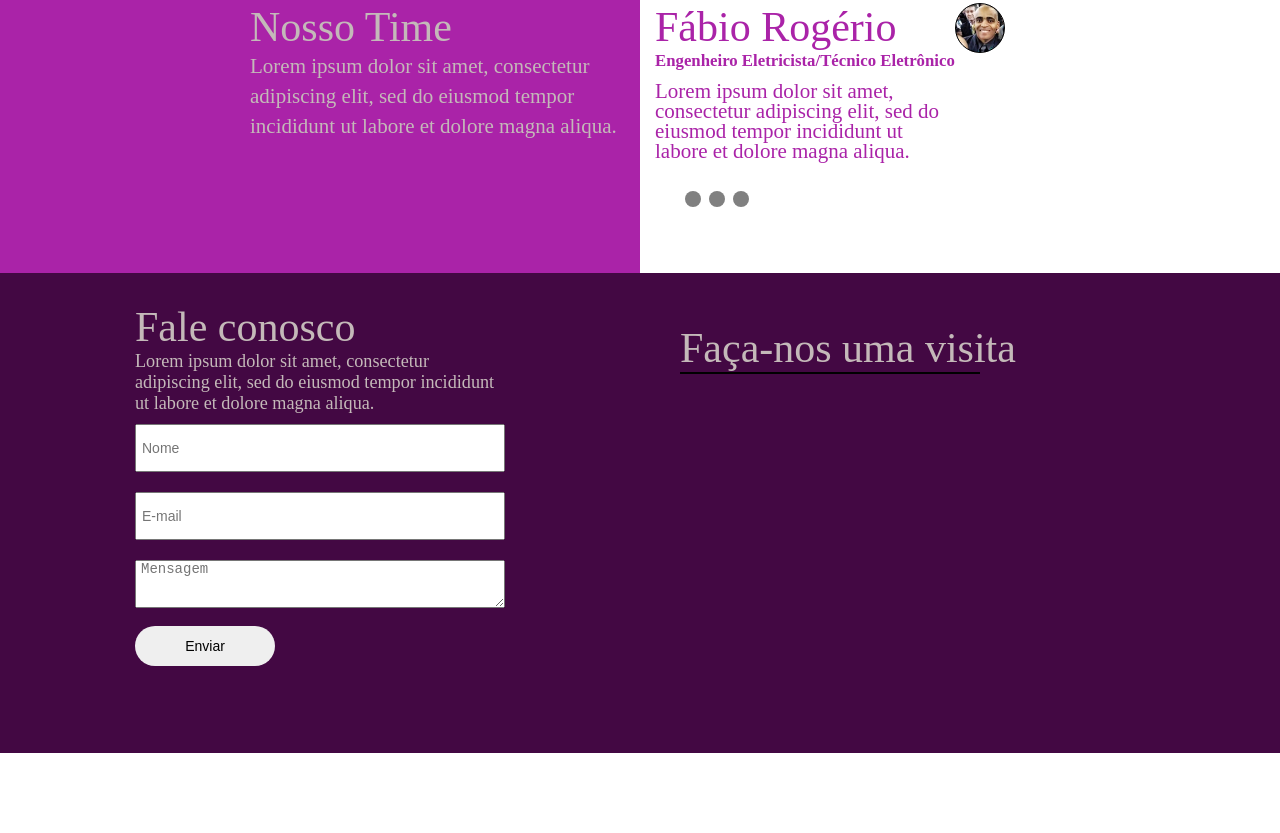
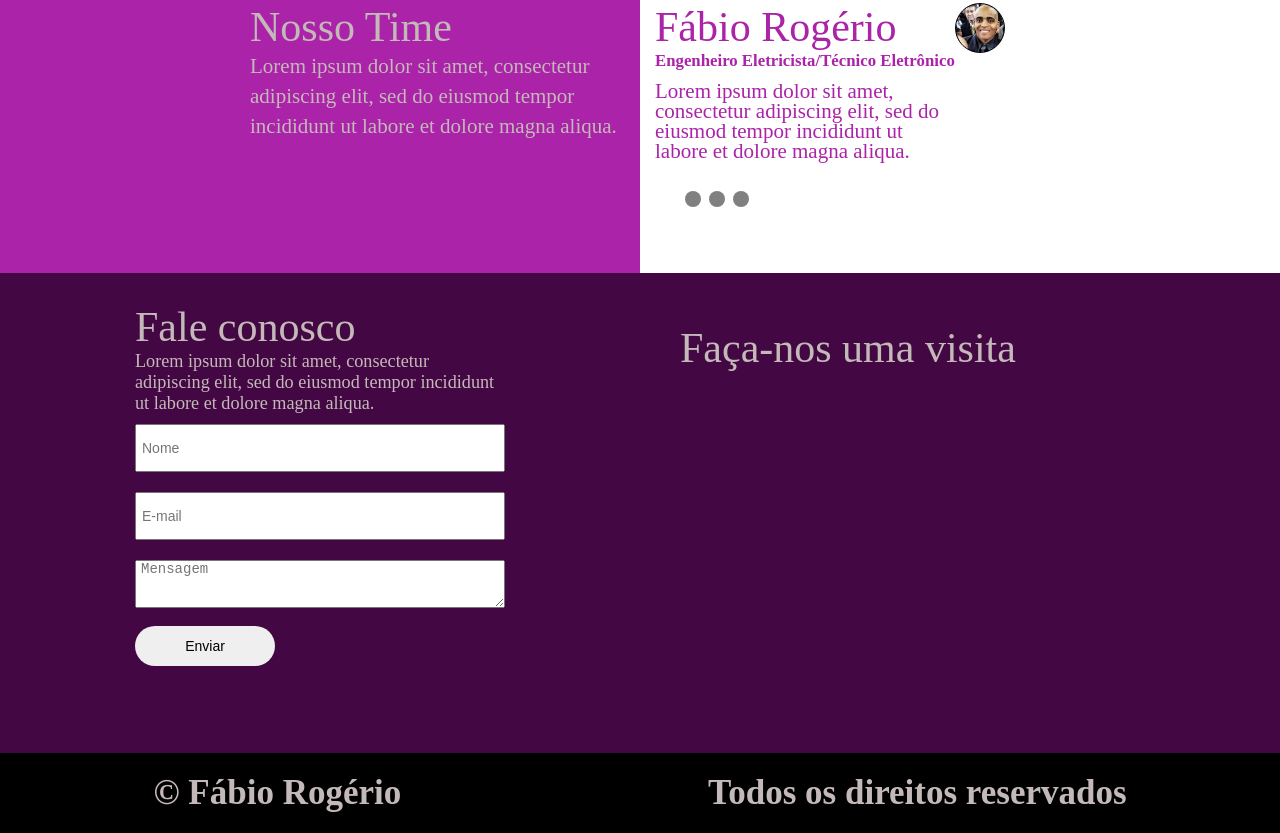
Before and after one commit to engfabiorogerio/project-3-Danki-Code, a plain HTML site: page index.html in a window 1280 px wide. Shown: the part 1887-2720 px from the top of the page. Before the commit the page ends 2640 px from the top, so only its background shows below. Drawn offline with Linux system fonts and the light colour scheme.

Commit message:
Insert footer section

```diff
--- a/ASSETS/CSS/style.css
+++ b/ASSETS/CSS/style.css
@@ -390,13 +390,18 @@ header > section > .menu-desktop > ul > li > a:hover{
     font-weight: normal;
 }
 
-.map > .map-insert {
+footer {
+    background-color: black;
     display: flex;
+    justify-content: space-around;
     width: 100%;
-    max-width: 300px;
-    height: auto;
-    background-color: gray;
-    border: 1px solid black;
+    height: 10vh;
+    align-items: center;
+}
+
+footer h2, h3 {
+    color:rgb(196, 185, 185);
+    font-size: 2.5rem;
 }
 /*Media Queries --SETUP de Responsividade*/
 @media screen and (max-width: 768px) {
--- a/index.html
+++ b/index.html
@@ -119,5 +119,9 @@
             <div class="map-insert"></div>
         </div><!--map-->
     </section><!--contact-and-map-->
+    <footer>
+        <h2>&copy Fábio Rogério</h2>
+        <h3>Todos os direitos reservados</h3>
+    </footer>
 </body>
 </html>
```
